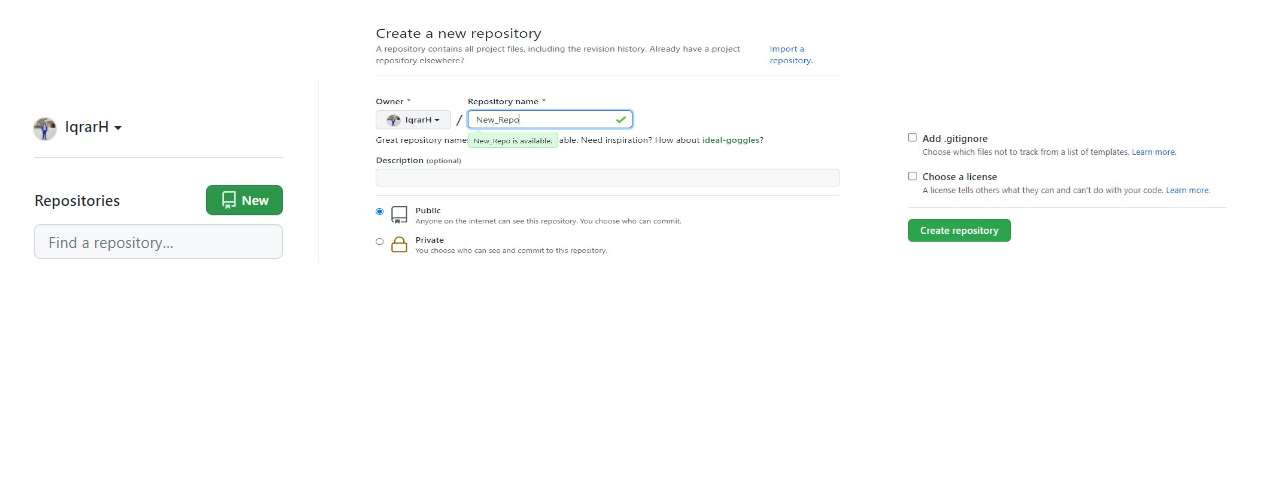
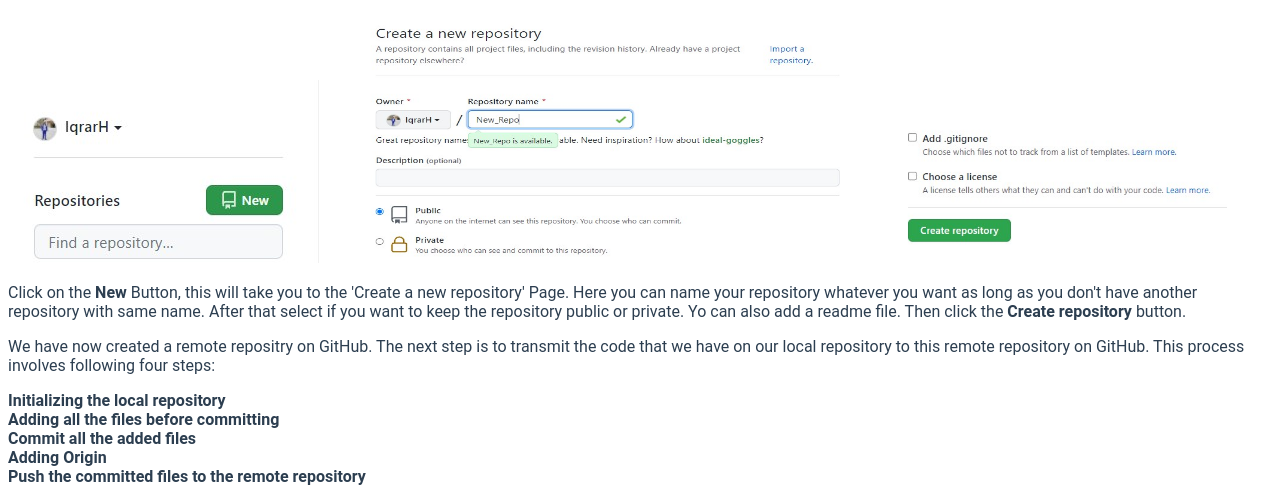
Before and after one commit to IqrarH/Version_Control_System, a plain HTML site: page index.html in a window 1280 px wide. Shown: the part 358-852 px from the top of the page. Before the commit the page ends 800 px from the top, so only its background shows below. Drawn offline with Linux system fonts and the light colour scheme.

Commit message:
screenshots added

```diff
--- a/index.html
+++ b/index.html
@@ -29,5 +29,26 @@
             <img class="img2" src="images/name.jpg">
             <img class="img3" src="images/createButton.jpg">
         </div>
+
+        <div>
+            <p>
+                Click on the <b>New</b> Button, this will take you to the 'Create a new repository' Page. Here
+                you can name your repository whatever you want as long as you don't have another repository with same
+                name. After that select if you want to keep the repository public or private. Yo can also add a readme file.
+                Then click the <b>Create repository</b> button.
+            </p>
+        </div>
+
+        <div>
+            <p> We have now created a remote repositry on GitHub. The next step is to transmit the code that we have
+                on our local repository to this remote repository on GitHub. This process involves following four steps:
+            </p>
+            <b>Initializing the local repository</b><br>
+            <b>Adding all the files before committing</b><br>
+            <b>Commit all the added files</b><br>
+            <b>Adding Origin</b><br>
+            <b>Push the committed files to the remote repository</b><br>
+        </div>
+
     </body>
 </html>
--- a/style.css
+++ b/style.css
@@ -31,3 +31,8 @@
 .img3{
     width: 350px;
 }
+
+.img4{
+    width: 750px;
+    height: 400px;
+}
```
Also changed, not shown: images/landingPage.jpg (added).
